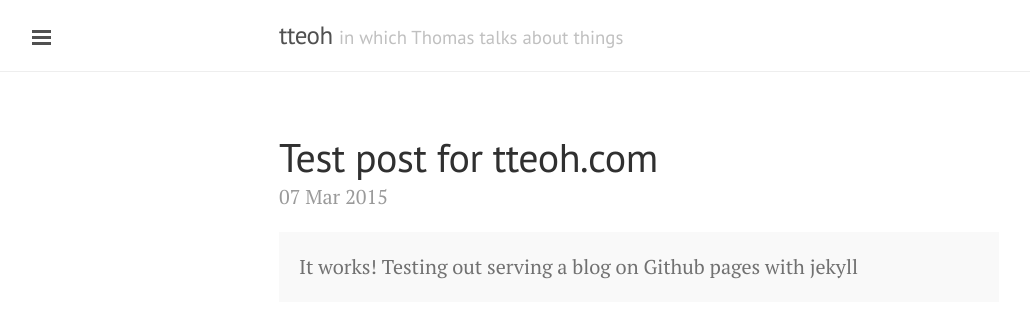
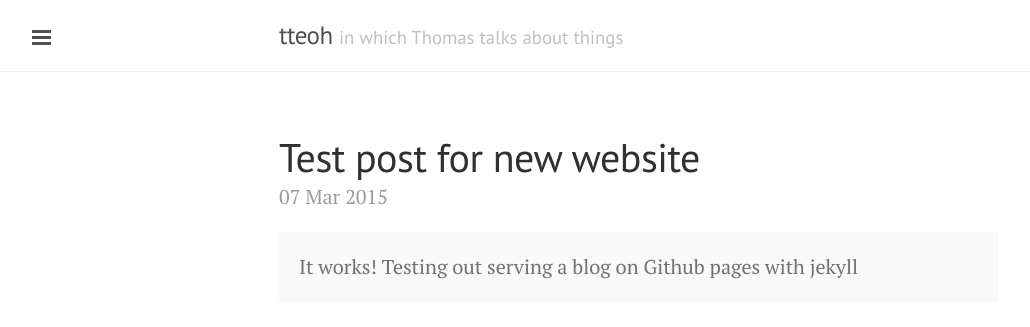
Before and after one commit to thomasteoh/thomasteoh.github.io, a Jekyll site: the page built from _posts/2015-03-07-test-post.md, in a window 1280 px wide. Shown: the top 327 px of the page, without its empty margins (1-1031 px from the left). Built offline with Jekyll 4.4.1, drawn with Linux system fonts in a browser that asks for light colours; Markdown is read by kramdown in place of the engine named in the settings.

```diff
--- a/_includes/sidebar.html
+++ b/_includes/sidebar.html
@@ -25,9 +25,6 @@
       {% endif %}
     {% endfor %}
 
-    <span class="sidebar-nav-item">Currently v{{ site.version }}</span>
-  </nav>
-
   <div class="sidebar-item">
     <p>
       &copy; {{ site.time | date: '%Y' }}. All rights reserved.
--- a/_posts/2015-03-07-test-post.md
+++ b/_posts/2015-03-07-test-post.md
@@ -1,6 +1,6 @@
 ---
 layout: post
-title: Test post for tteoh.com
+title: Test post for new website
 ---
 
 <div class="message">
```
